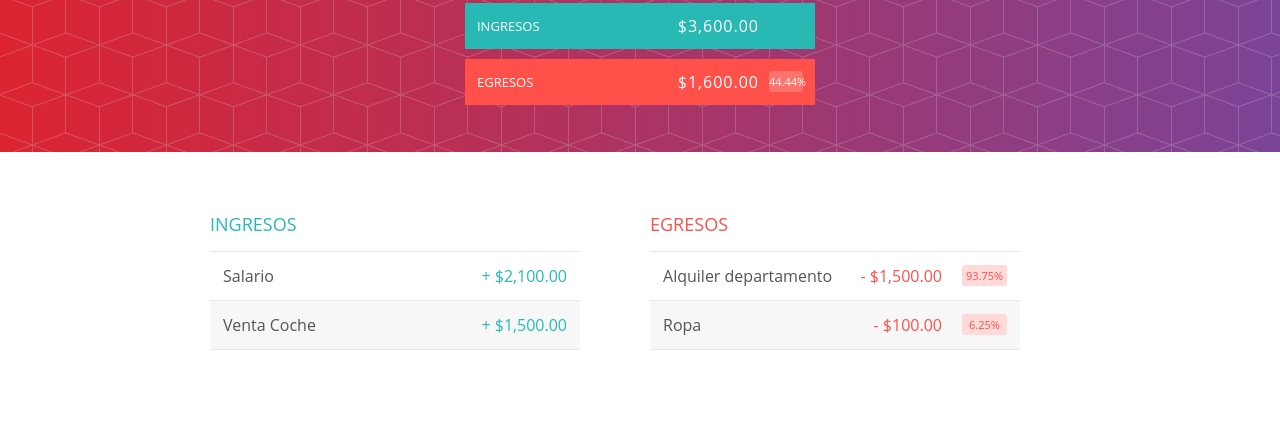
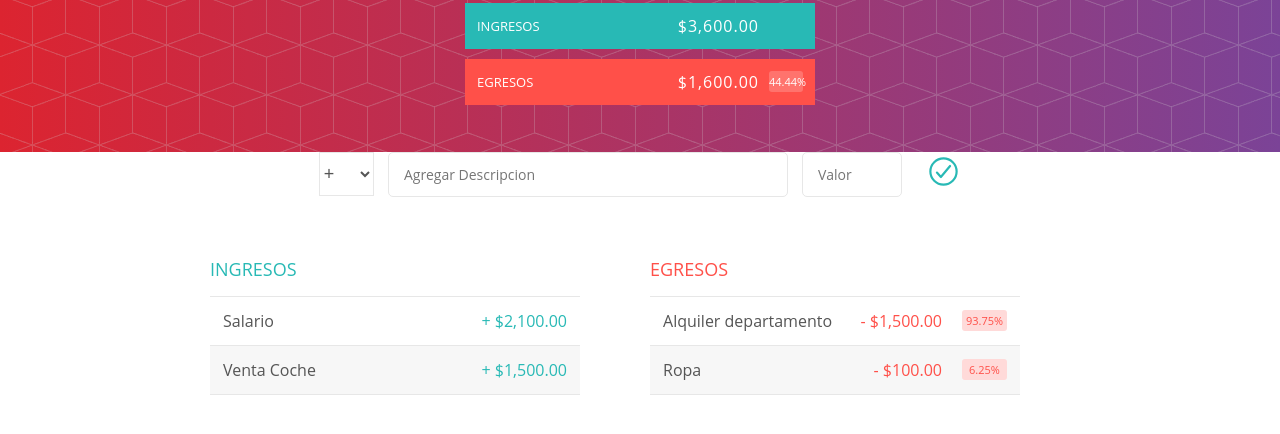
Before and after one commit to MatiasGonzalez1/recursos-frontEnd, a plain HTML site: page 17 - Aplicacion Presupuesto/index.html in a window 1280 px wide. Shown: the part 168-602 px from the top of the page. Drawn offline with nearby package versions, Linux system fonts and the light colour scheme.

Commit message:
feat: add agregarDato

```diff
--- a/17 - Aplicacion Presupuesto/index.html
+++ b/17 - Aplicacion Presupuesto/index.html
@@ -32,6 +32,21 @@
       </div>
     </div>
   </div>
+  <form id="forma" onsubmit="return false;">
+    <div class="agragar">
+      <div class="agregar_contenedor">
+        <select name="" id="tipo" class="agregar_tipo">
+          <option value="ingreso" selected>+</option>
+          <option value="egreso">-</option>
+        </select>
+        <input type="text" class="agregar_descripcion" placeholder="Agregar Descripcion" id="descripcion">
+        <input type="number" class="agregar_valor" placeholder="Valor" id="valor" step="any">
+        <button class="agregar_btn" onclick="agregarDato()">
+          <ion-icon name="checkmark-circle-outline"></ion-icon>
+        </button>
+      </div>
+    </div>
+  </form>
 
   <div class="contenedor limpiarEstilos">
     <div class="ingreso">
--- a/17 - Aplicacion Presupuesto/js/app.js
+++ b/17 - Aplicacion Presupuesto/js/app.js
@@ -161,3 +161,24 @@ const egresos = [
     cargarCabecero();
     cargarEgresos();
   }
+
+  let agregarDato = ()=>{
+    //recupera el formulario mediante el id
+    let forma = document.forms['forma'];
+    let tipo = forma['tipo'];
+    let descripcion = forma['descripcion'];
+    let valor = forma['valor'];
+
+    if(descripcion.value !== '' && valor.value !== ''){
+      if(tipo.value === 'ingreso'){
+        ingresos.push(new Ingreso(descripcion.value, Number(valor.value)));
+        cargarCabecero();
+        cargarIngresos();
+      }
+      else if(tipo.value === 'egreso'){
+        egresos.push(new Egreso(descripcion.value, Number(valor.value)));
+        cargarCabecero();
+        cargarEgresos();
+      }
+    }
+  }
```
